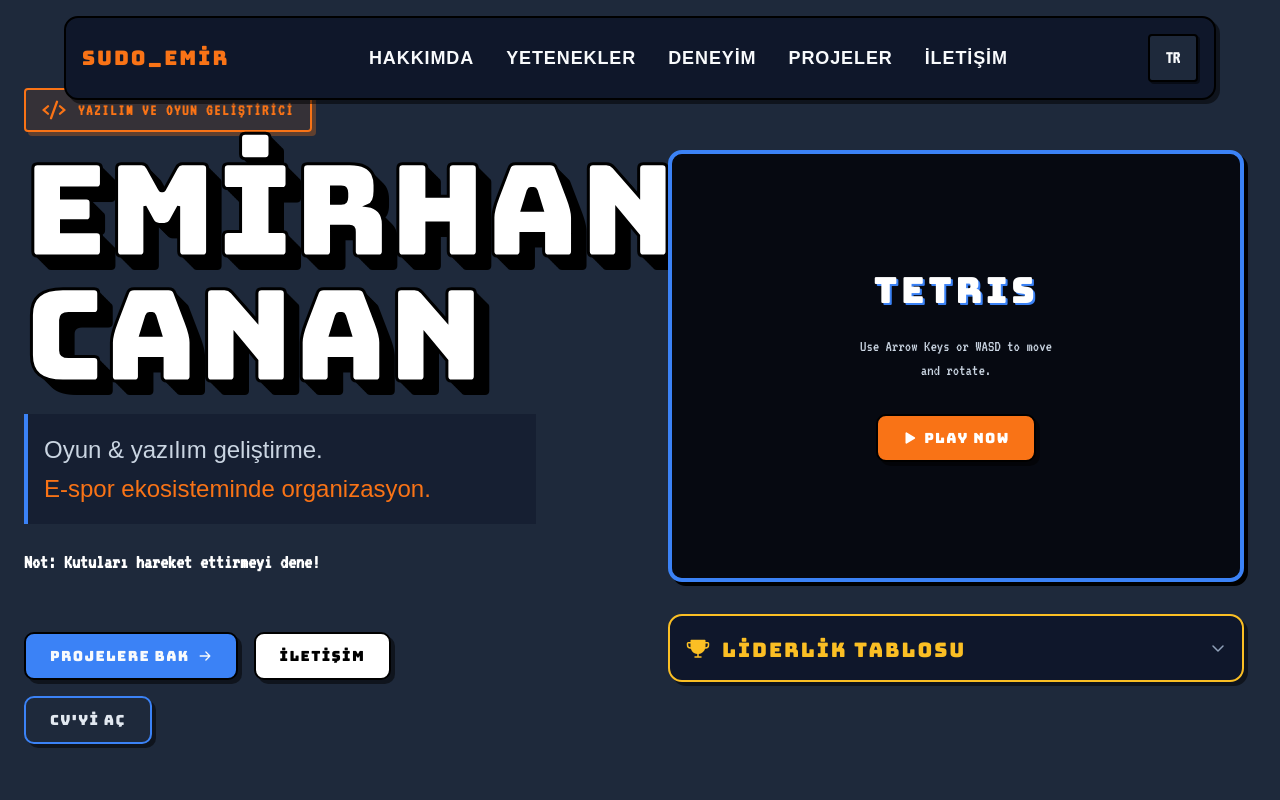
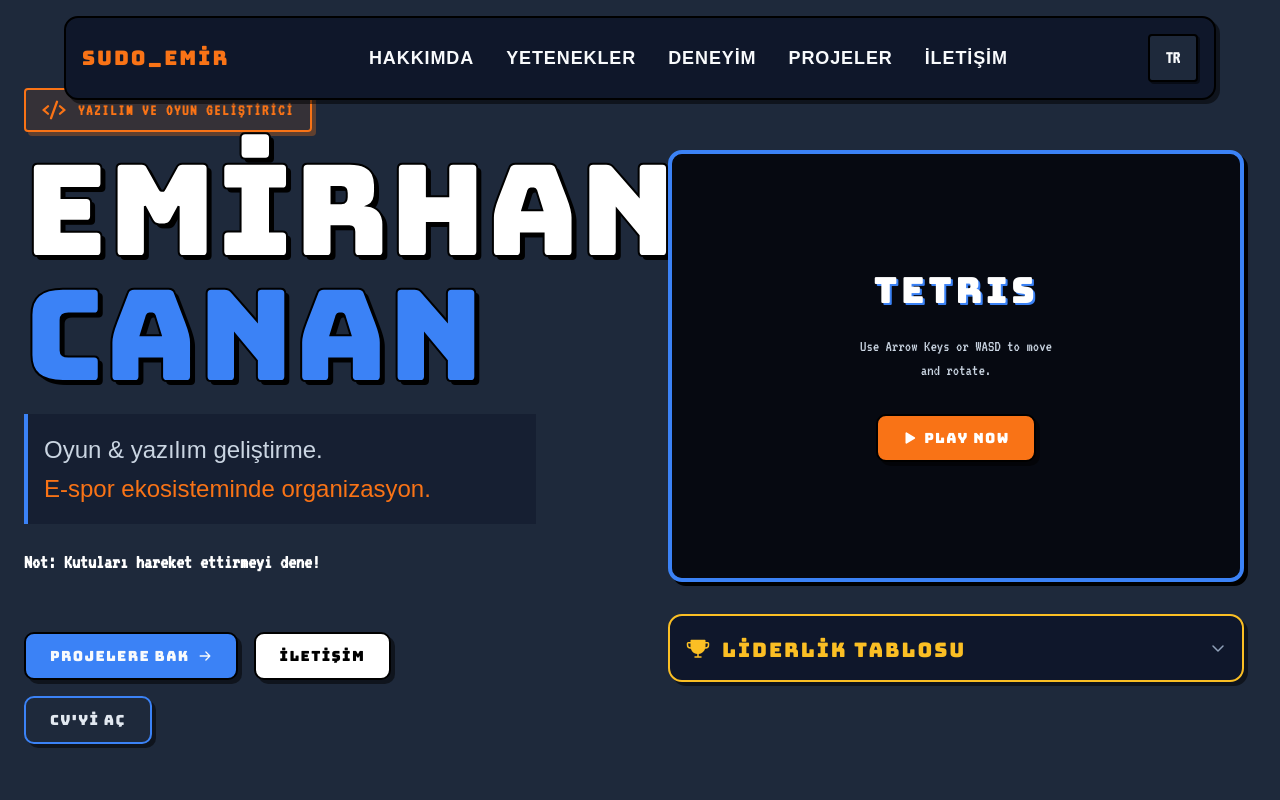
Before and after one commit to EmirhanCanan/portfolio-site, a React (Vite) app: page / in a window 1280 px wide. Shown: the top 800 px of the page. Built offline with nearby package versions, Linux system fonts and the light colour scheme.

Commit message:
Update Hero Name animation to Cyberpunk Glitch effect

```diff
--- a/src/components/animations/EasterEggName.tsx
+++ b/src/components/animations/EasterEggName.tsx
@@ -7,14 +7,12 @@ export function EasterEggName() {
 
   useEffect(() => {
     if (clicks === 5) {
-      // Trigger fall
       controls.start({
         y: window.innerHeight + 100,
         rotate: Math.random() * 360 - 180,
         opacity: 0,
         transition: { duration: 1.5, ease: "easeIn" }
       }).then(() => {
-        // Reset after fall
         setTimeout(() => {
           setClicks(0);
           controls.set({ y: 0, rotate: 0, opacity: 0 });
@@ -33,48 +31,24 @@ export function EasterEggName() {
     }
   };
 
-  const shadowBase = "2px 2px 0 #000, 4px 4px 0 #000, 6px 6px 0 #000, 8px 8px 0 #000, 10px 10px 0 #000, 12px 12px 0 #000, 14px 14px 0 #000";
-  const shadowHover = "2px 2px 0 #000, 4px 4px 0 #000, 6px 6px 0 #000";
-  const shadowTap = "2px 2px 0 #000";
+  const shadowBase = "4px 4px 0 rgba(0,0,0,1)";
 
   return (
-    <div className="flex flex-col items-start select-none cursor-pointer" onClick={handleClick}>
+    <div className="flex flex-col items-start select-none cursor-pointer group" onClick={handleClick}>
       <motion.h1
         animate={controls}
-        initial={{ textShadow: shadowBase, y: 0, x: 0 }}
-        whileHover={{
-          textShadow: shadowHover,
-          y: 8,
-          x: 8,
-          color: "var(--color-toon-orange)"
-        }}
-        whileTap={{
-          textShadow: shadowTap,
-          y: 12,
-          x: 12
-        }}
-        className="text-[5rem] md:text-[8rem] font-display uppercase leading-[0.85] text-white transition-colors duration-200"
-        style={{ WebkitTextStroke: '3px black' }}
+        className="text-[5rem] md:text-[8rem] font-display uppercase leading-[0.85] text-white cyber-glitch"
+        data-text="Emirhan"
+        style={{ textShadow: shadowBase, WebkitTextStroke: '2px black' }}
       >
         Emirhan
       </motion.h1>
 
       <motion.h1
         animate={controls}
-        initial={{ textShadow: shadowBase, y: 0, x: 0 }}
-        whileHover={{
-          textShadow: shadowHover,
-          y: 8,
-          x: 8,
-          color: "var(--color-toon-blue)"
-        }}
-        whileTap={{
-          textShadow: shadowTap,
-          y: 12,
-          x: 12
-        }}
-        className="text-[5rem] md:text-[8rem] font-display uppercase leading-[0.85] text-white transition-colors duration-200 mt-4"
-        style={{ WebkitTextStroke: '3px black' }}
+        className="text-[5rem] md:text-[8rem] font-display uppercase leading-[0.85] text-[var(--color-toon-blue)] cyber-glitch mt-4"
+        data-text="Canan"
+        style={{ textShadow: shadowBase, WebkitTextStroke: '2px black' }}
       >
         Canan
       </motion.h1>
--- a/src/styles/components.css
+++ b/src/styles/components.css
@@ -382,3 +382,96 @@
   font-family: var(--font-mono);
   font-size: 0.9rem;
 }
+
+.cyber-glitch {
+  position: relative;
+  transition: all 0.2s ease;
+}
+
+.cyber-glitch:hover {
+  animation: glitch-skew 0.3s cubic-bezier(0.25, 0.46, 0.45, 0.94) both infinite;
+  color: #fff;
+}
+
+.cyber-glitch:hover::before,
+.cyber-glitch:hover::after {
+  content: attr(data-text);
+  position: absolute;
+  top: 0;
+  left: 0;
+  width: 100%;
+  height: 100%;
+  background: var(--color-toon-bg);
+}
+
+.cyber-glitch:hover::before {
+  left: 2px;
+  text-shadow: -2px 0 #ff00c1;
+  clip: rect(44px, 450px, 56px, 0);
+  animation: glitch-anim 5s infinite linear alternate-reverse;
+}
+
+.cyber-glitch:hover::after {
+  left: -2px;
+  text-shadow: -2px 0 #00fff9, 2px 2px #ff00c1;
+  clip: rect(44px, 450px, 56px, 0);
+  animation: glitch-anim2 5s infinite linear alternate-reverse;
+}
+
+@keyframes glitch-anim {
+  0% { clip: rect(10px, 9999px, 86px, 0); }
+  5% { clip: rect(65px, 9999px, 16px, 0); }
+  10% { clip: rect(15px, 9999px, 9px, 0); }
+  15% { clip: rect(64px, 9999px, 32px, 0); }
+  20% { clip: rect(32px, 9999px, 81px, 0); }
+  25% { clip: rect(98px, 9999px, 98px, 0); }
+  30% { clip: rect(21px, 9999px, 34px, 0); }
+  35% { clip: rect(45px, 9999px, 49px, 0); }
+  40% { clip: rect(38px, 9999px, 3px, 0); }
+  45% { clip: rect(79px, 9999px, 14px, 0); }
+  50% { clip: rect(24px, 9999px, 37px, 0); }
+  55% { clip: rect(90px, 9999px, 86px, 0); }
+  60% { clip: rect(31px, 9999px, 7px, 0); }
+  65% { clip: rect(40px, 9999px, 33px, 0); }
+  70% { clip: rect(10px, 9999px, 66px, 0); }
+  75% { clip: rect(28px, 9999px, 54px, 0); }
+  80% { clip: rect(59px, 9999px, 12px, 0); }
+  85% { clip: rect(89px, 9999px, 73px, 0); }
+  90% { clip: rect(78px, 9999px, 42px, 0); }
+  95% { clip: rect(27px, 9999px, 72px, 0); }
+  100% { clip: rect(97px, 9999px, 36px, 0); }
+}
+
+@keyframes glitch-anim2 {
+  0% { clip: rect(65px, 9999px, 100px, 0); }
+  5% { clip: rect(52px, 9999px, 74px, 0); }
+  10% { clip: rect(79px, 9999px, 85px, 0); }
+  15% { clip: rect(75px, 9999px, 5px, 0); }
+  20% { clip: rect(67px, 9999px, 61px, 0); }
+  25% { clip: rect(14px, 9999px, 79px, 0); }
+  30% { clip: rect(1px, 9999px, 2px, 0); }
+  35% { clip: rect(86px, 9999px, 30px, 0); }
+  40% { clip: rect(44px, 9999px, 22px, 0); }
+  45% { clip: rect(42px, 9999px, 5px, 0); }
+  50% { clip: rect(3px, 9999px, 9px, 0); }
+  55% { clip: rect(51px, 9999px, 68px, 0); }
+  60% { clip: rect(15px, 9999px, 20px, 0); }
+  65% { clip: rect(74px, 9999px, 9px, 0); }
+  70% { clip: rect(48px, 9999px, 49px, 0); }
+  75% { clip: rect(90px, 9999px, 62px, 0); }
+  80% { clip: rect(11px, 9999px, 69px, 0); }
+  85% { clip: rect(12px, 9999px, 3px, 0); }
+  90% { clip: rect(96px, 9999px, 33px, 0); }
+  95% { clip: rect(98px, 9999px, 89px, 0); }
+  100% { clip: rect(72px, 9999px, 96px, 0); }
+}
+
+@keyframes glitch-skew {
+  0% { transform: skew(0deg); }
+  10% { transform: skew(-10deg); }
+  20% { transform: skew(10deg); }
+  30% { transform: skew(-5deg); }
+  40% { transform: skew(5deg); }
+  50% { transform: skew(0deg); }
+  100% { transform: skew(0deg); }
+}
```
